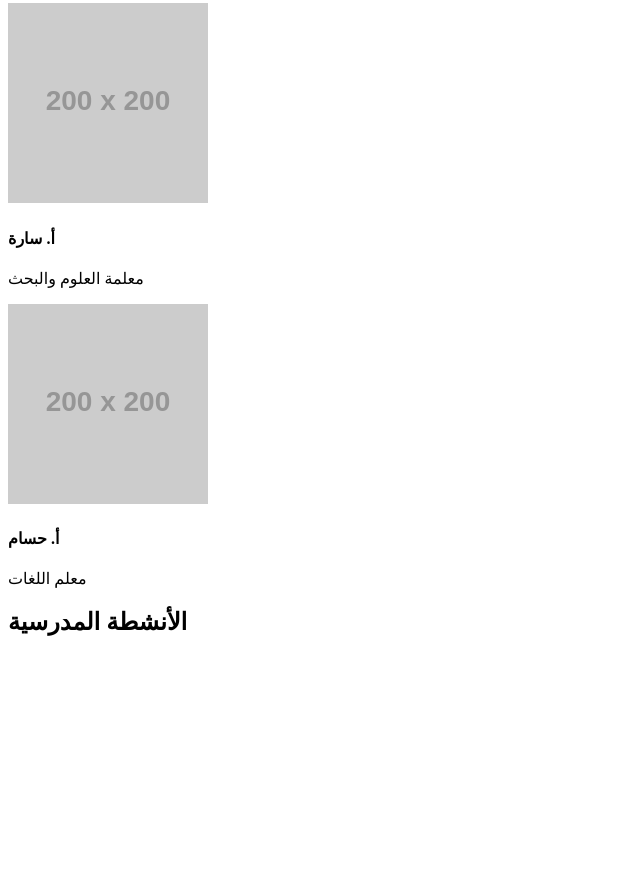
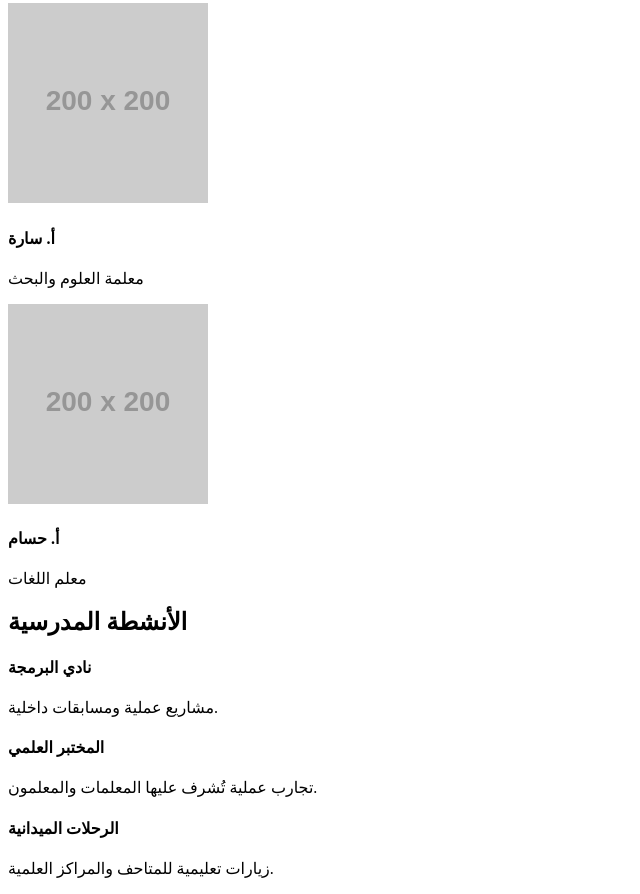
Before and after one commit to alshrary3389-ali/my-project, a plain HTML site: page index.html in a window 1280 px wide. Shown: the part 1556-2450 px from the top of the page, without its empty margins (0-640 px from the left). Before the commit the page ends 2212 px from the top, so only its background shows below. Drawn offline with Linux system fonts and the light colour scheme; placeholder pictures from the web are drawn by us.

Commit message:
change for actiity

```diff
--- a/index.html
+++ b/index.html
@@ -98,8 +98,20 @@
             <section id="activities" class="activities container">
                 <h2>الأنشطة المدرسية</h2>
                 <div class="grid activities-grid">
-
+                    <div class="activity">
+                        <h4>نادي البرمجة</h4>
+                        <p>مشاريع عملية ومسابقات داخلية.</p>
+                      </div>
+                      <div class="activity">
+                        <h4>المختبر العلمي</h4>
+                        <p>تجارب عملية تُشرف عليها المعلمات والمعلمون.</p>
+                      </div>
+                      <div class="activity">
+                        <h4>الرحلات الميدانية</h4>
+                        <p>زيارات تعليمية للمتاحف والمراكز العلمية.</p>
+                      </div>
                 </div>
+                </section>
 
 
 
```
